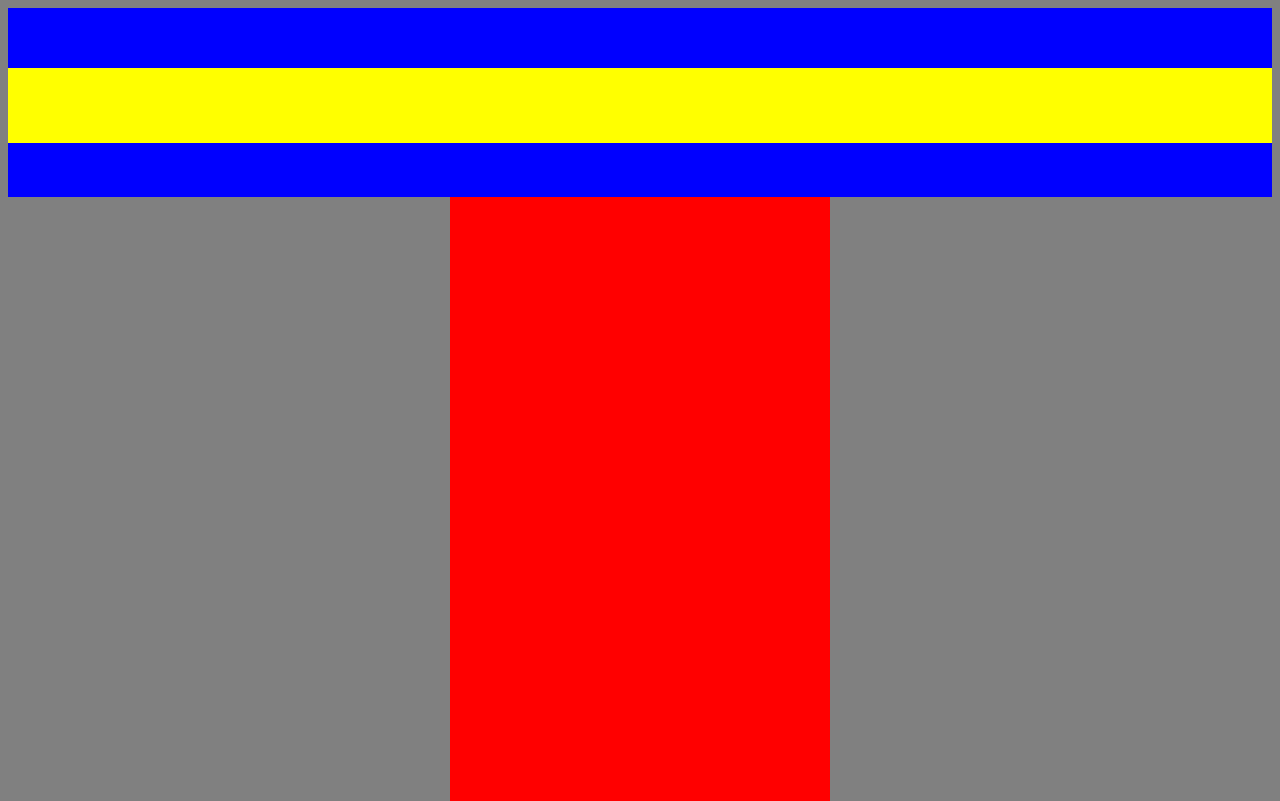
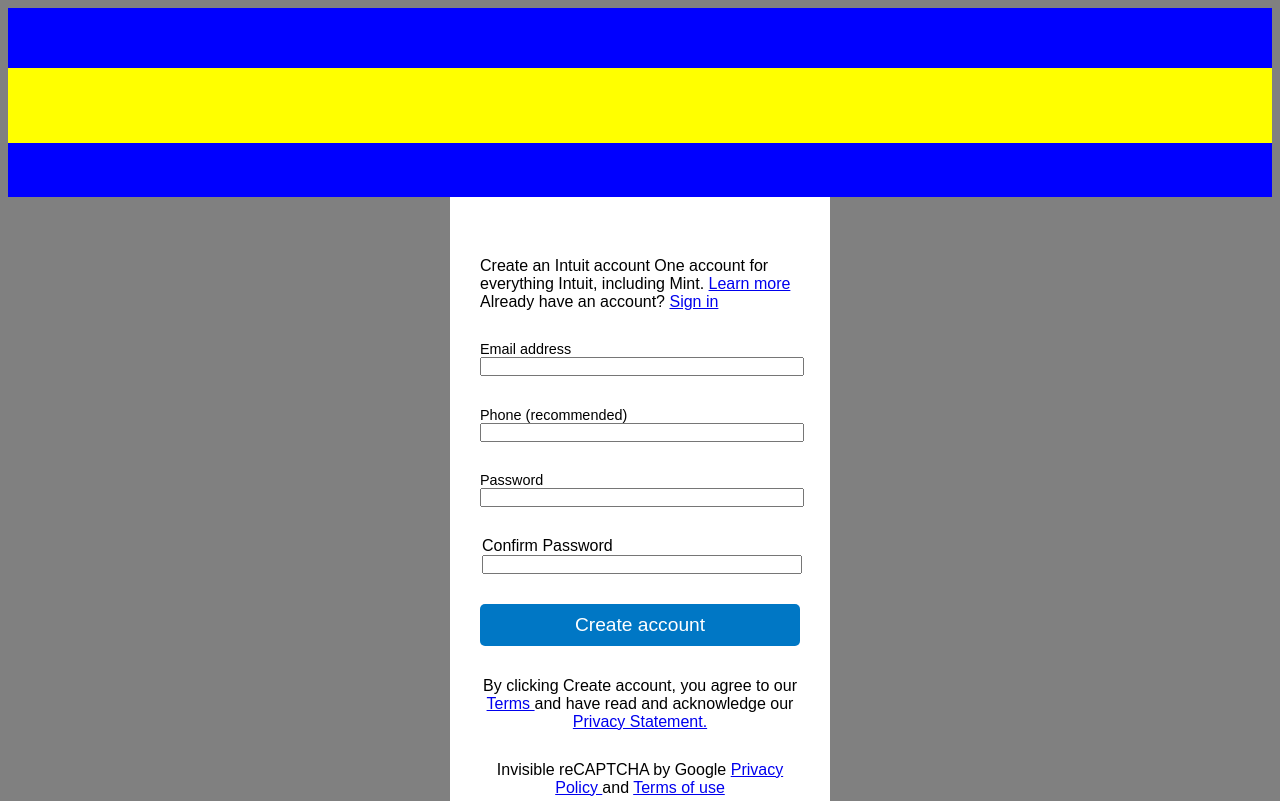
Before and after one commit to fc-anjos/html-forms, a plain HTML site: page index.html in a window 1280 px wide. Shown: the top 801 px of the page. Drawn offline with Linux system fonts and the light colour scheme; a web font is replaced by a local one.

Commit message:
form info completed and styling

```diff
--- a/css/style.css
+++ b/css/style.css
@@ -29,10 +29,62 @@
 }
 
 #form {
-  background-color: red;
+  background-color: white;
   padding: 30px;
   width: 320px;
   height: 600px;
+  font-family: 'Muli', sans-serif;
+  display: flex;
+  flex-direction: column;
+  align-items: center;
+  text-align: left;
+  justify-content: space-evenly;
+}
+
+.full{
+  width: 100%;
+  font-size: 0.9em;
+}
+
+input{
+  width: 100%;
+  padding: 0;
+}
+
+#full-create{
+  width: 100%;
+  background-color: #0077c5;
+  text-align: center;
+  padding: 10px 0 10px 0;
+  font-size: 1.2em;
+  border-radius: 5px;
+}
+
+#full-create:hover {
+  color: white;
+  text-decoration: none;
+}
+
+/* selected link */
+#full-create:active {
+  color: white;
+  text-decoration: none;
+}
+
+/* selected link */
+#full-create:visited {
+  color: white;
+  text-decoration: none;
+}
+
+/* selected link */
+#full-create:link {
+  text-decoration: none;
+  color: white;
+}
+
+#google-captcha, #terms-of-use {
+  text-align: center;
 }
 
 footer {
--- a/index.html
+++ b/index.html
@@ -5,6 +5,8 @@
   <meta charset="UTF-8">
   <title></title>
   <link rel="stylesheet" type="text/css" href="css/style.css">
+  <link href="https://fonts.googleapis.com/css?family=Muli&display=swap" rel="stylesheet">
+
 </head>
 
 <body>
@@ -12,7 +14,84 @@
   <main>
     <div id="logo"></div>
     <div id="icons"></div>
-    <form id="form"></form>
+    <form id="form">
+
+      <span id="sign-up-header">
+        Create an Intuit account
+        <span id="sign-up-sub-header">
+          One account for everything Intuit, including Mint.
+          <a id="learn-more" href="https://accounts-help.lc.intuit.com/questions/1582580-creating-an-account">
+          Learn more
+          </a>
+        </span>
+        <span id="sign-up-sign-in">
+          Already have an account?
+          <a id="sign-in" href="https://accounts.intuit.com/index.html?offering_id=Intuit.ifs.mint&namespace_id=50000026&redirect_url=https%3A%2F%2Fmint.intuit.com%2Foverview.event%3Futm_medium%3Ddirect%26cta%3Dhero_sign_up_free_ProspectWeb%26ivid%3D9cd12f70-97ce-4c61-aae9-fa20076db0ac%26adobe_mc%3DMCMID%253D74856786255558036121282353829384929139%257CMCORGID%253D969430F0543F253D0A4C98C6%252540AdobeOrg%257CTS%253D1579188765%26ivid%3D9cd12f70-97ce-4c61-aae9-fa20076db0ac">
+          Sign in
+          </a>
+        </span>
+      </span>
+
+      <div id="full-email" class="full">
+        <label for="e-mail">
+          Email address
+        </label>
+        <input id="e-mail" type="email">
+      </div>
+      <div id="full-phone" class="full">
+        <label for="phone">
+          Phone (recommended)
+        </label>
+        <input id="phone" type="tel">
+      </div>
+      <div id="full-password" class="full">
+        <label for="password">
+          Password
+        </label>
+        <input id="password" type="password" class="full">
+      </div>
+      <div id="full-conf-password">
+        <label for="conf-password">
+          Confirm Password
+        </label>
+        <input id="conf-password" type="password" >
+      </div>
+
+      <a id="full-create" href="www.google.com">
+        <!-- Logo space -->
+        <div id="create-account">
+          Create account
+        </div>
+      </a>
+      <span id="terms-of-use">
+        <span>
+          By clicking Create account, you agree to our
+        </span>
+        <a href="https://www.mint.com/terms">
+          Terms
+        </a>
+        <span>
+          and have read and acknowledge our
+        </span>
+        <a href="https://www.intuit.com/privacy/">
+          Privacy Statement.
+        </a>
+      </span>
+      <div id="google-captcha">
+        <span>
+          Invisible reCAPTCHA by Google
+        </span>
+        <a href="https://policies.google.com/privacy?hl=en">
+          Privacy Policy
+        </a>
+        <span>
+          and
+        </span>
+        <a href="https://policies.google.com/terms?hl=en">
+          Terms of use
+        </a>
+      </div>
+    </form>
   </main>
   <footer></footer>
 </body>
```
